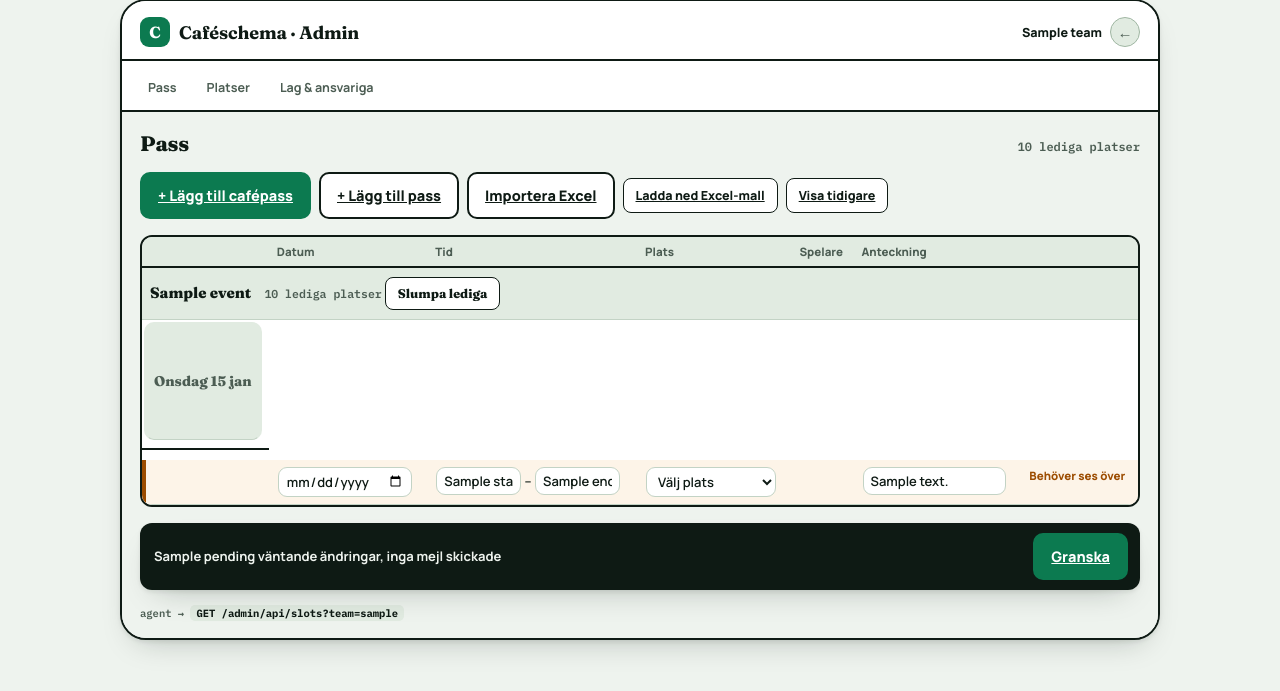
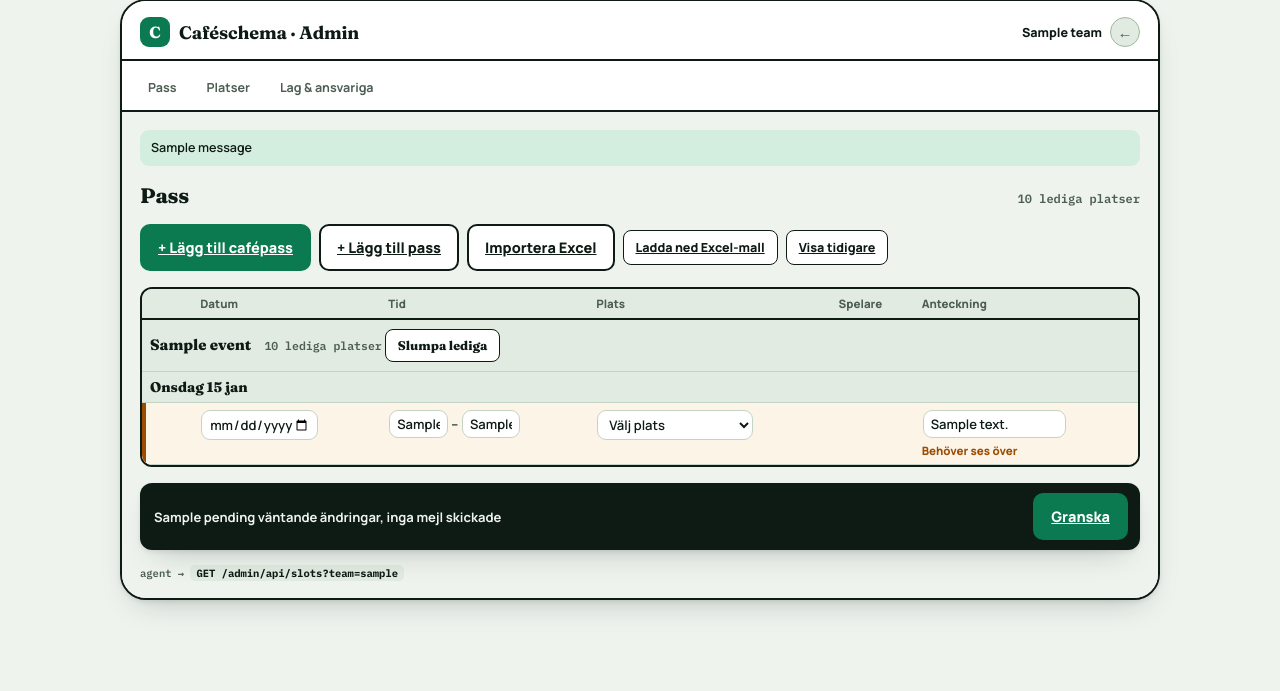
Before and after one commit to yarcod/cafeschema, a Flask app: template web/src/duty_web/templates/admin/pass.html in a window 1280 px wide. Shown: the part 25-716 px from the top of the page. Run offline with Flask 3, Linux system fonts and the light colour scheme; the template is opened without the code that fills it: most values are stand-ins (such as "Sample title", 1, 10 or a date in 2020); one stand-in notice (Sample message) is shown; parts of the project's set-up code (start-up, migrations or seed data) failed here and were passed over.

Commit message:
fix(web): autosave sparar tiderna ihop och Pass-tabellen får plats
Start och slut skickas tillsammans, en vägrad cell står kvar tills just den sparas, och Granska och Slumpa väntar på sista sparningen. Dagrubriken krockar inte längre med kalendern, tabellen ryms på skärmen och bara den scrollar på mobilen.

Co-Authored-By: Claude Opus 5.5 <noreply@anthropic.com>

```diff
--- a/web/src/duty_web/static/admin.css
+++ b/web/src/duty_web/static/admin.css
@@ -15,6 +15,9 @@ body.admin-body { padding-block: 24px; }
   /* clip, not hidden: hidden makes .bench a scroll container, and the
      Granska bar could then no longer stick to the viewport. */
   overflow: clip;
+  /* A flex item of body: without this it grows to the table's width and
+     the whole page scrolls instead of .pass-scroll. */
+  min-width: 0;
 }
 
 .bench-main { padding: 18px; display: flex; flex-direction: column; gap: 16px; background: var(--bg); }
@@ -126,28 +129,33 @@ body.admin-body { padding-block: 24px; }
 .pass-table .event-head th { text-align: left; font-family: 'Fraunces', serif; font-size: 15px; font-weight: 800; color: var(--ink); background: var(--surface-2); border-top: 2px solid var(--ink); border-bottom: 1px solid var(--line); padding: 9px 8px; }
 .pass-table tbody:first-of-type .event-head th { border-top: none; }
 .pass-table .event-head .count { font-family: 'IBM Plex Mono', monospace; font-size: 11.5px; font-weight: 600; color: var(--ink-dim); margin-left: 10px; }
-.pass-table .day { font-family: 'Fraunces', serif; font-weight: 800; font-size: 14px; background: var(--surface-2); }
-.pass-table .c-time, .pass-table .c-actions { white-space: nowrap; }
+.pass-table .pass-day { font-family: 'Fraunces', serif; font-weight: 800; font-size: 14px; background: var(--surface-2); }
+.pass-table .c-time { white-space: nowrap; }
 .pass-table .c-seats .seat { display: flex; gap: 6px; align-items: center; flex-wrap: wrap; margin-bottom: 4px; }
 .pass-table .c-seats .seat:last-child { margin-bottom: 0; }
 .pass-table .hint { display: block; }
 .pass-table .c-seats .hint { display: inline; }
 .pass-table .admin-input { padding: 4px 7px; border-width: 1.5px; font-size: 13px; }
 .pass-table .admin-input.note { width: 11em; }
+.pass-table .admin-input.time { width: 4.5em; }
+.pass-table input[type="date"].admin-input { width: 9em; }
+.pass-table select.admin-input { width: 12em; }
+.pass-table .row-actions { display: flex; flex-wrap: wrap; align-items: center; gap: 6px; margin-top: 4px; }
 .pass-table .admin-input[disabled] { opacity: .6; }
 .pass-table .cell { display: inline-block; border: 1.5px solid transparent; border-radius: 8px; }
 .pass-table .cell .admin-input { border-color: var(--line); }
 .pass-table .sign { display: inline-block; width: 20px; text-align: center; font-family: 'IBM Plex Mono', monospace; font-weight: 700; border-radius: 6px; }
 .pass-table tr.pend .sign { color: var(--warm); background: var(--warm-soft); }
-.pass-table tr.pend td:not(.day) { background: color-mix(in srgb, var(--warm-soft) 45%, var(--surface)); }
+.pass-table tr.pend td { background: color-mix(in srgb, var(--warm-soft) 45%, var(--surface)); }
 .pass-table tr.pend .cell-ch { border-color: var(--warm); background: var(--warm-soft); }
 .pass-table tr.pend .cell-ch .admin-input { border-color: var(--warm); font-weight: 800; }
-.pass-table tr.gone td:not(.c-actions) { text-decoration: line-through; color: var(--ink-dim); }
+.pass-table tr .cell.cell-err .admin-input { border-color: var(--danger); }
+.pass-table tr.gone td:not(.c-note) { text-decoration: line-through; color: var(--ink-dim); }
 .pass-table tr.gone .admin-input { text-decoration: line-through; }
 .pass-table tr.flag td:first-child { box-shadow: inset 4px 0 0 var(--warm); }
 .flag-note { font-size: 11.5px; font-weight: 800; color: var(--warm); }
 .row-alert:empty { display: none; }
-.row-alert { display: block; max-width: 18em; white-space: normal; }
+.row-alert { display: block; flex-basis: 100%; max-width: 18em; white-space: normal; }
 
 /* The bar stays in reach while the table scrolls. */
 .pending-bar { position: sticky; bottom: 12px; z-index: 5; display: flex; justify-content: space-between; align-items: center; gap: 10px; flex-wrap: wrap; background: var(--ink); color: var(--bg); border-radius: 12px; padding: 10px 12px 10px 14px; font-size: 13px; font-weight: 700; box-shadow: var(--shadow); }
--- a/web/src/duty_web/static/admin_pass.js
+++ b/web/src/duty_web/static/admin_pass.js
@@ -1,4 +1,5 @@
-// Autosave for the Pass table: each changed cell is staged as väntande at once.
+// Autosave for the Pass table: each changed cell is staged as väntande at once
+// (start and end as a pair).
 // Nothing else happens here; without JavaScript every row posts as a whole.
 (function () {
   'use strict';
@@ -31,6 +32,7 @@
       var link = document.createElement('a');
       link.className = 'btn btn-primary';
       link.href = table.getAttribute('data-granska');
+      link.setAttribute('data-save-first', '');
       link.textContent = 'Granska';
       actions.appendChild(link);
       bar.appendChild(text);
@@ -51,30 +53,59 @@
     });
   }
 
-  function say(tr, message) {
-    tr.querySelector('.row-alert').textContent = message;
+  // Refused cells, per row, so a later save elsewhere on the row doesn't hide one.
+  var refused = new WeakMap();
+  var refusals = 0;
+
+  function settle(tr, group, message) {
+    var messages = refused.get(tr) || {};
+    refused.set(tr, messages);
+    if (message) {
+      messages[group.key] = message;
+      refusals += 1;
+    } else {
+      delete messages[group.key];
+    }
+    group.inputs.forEach(function (input) {
+      input.closest('.cell').classList.toggle('cell-err', Boolean(message));
+    });
+    var left = Object.keys(messages).map(function (key) { return messages[key]; });
+    tr.querySelector('.row-alert').textContent = left.join(' ');
+  }
+
+  // Start and end are saved together, each checked against the other's new value.
+  function saveGroup(input, tr) {
+    if (input.name === 'start' || input.name === 'end') {
+      return {
+        key: 'time',
+        inputs: [tr.querySelector('input[name="start"]'), tr.querySelector('input[name="end"]')]
+      };
+    }
+    return { key: input.name, inputs: [input] };
   }
 
   function send(input) {
     var form = input.form;
     var tr = input.closest('tr');
+    var group = saveGroup(input, tr);
     var data = new FormData();
-    // The row's identity, never its other cells: only the changed field is staged.
+    // The row's identity and the cells being saved: the row's other cells stay out of it.
     ['csrf_token', 'slot_ids', 'entry_id'].forEach(function (name) {
       form.querySelectorAll('input[name="' + name + '"]').forEach(function (hidden) {
         data.append(name, hidden.value);
       });
     });
-    data.append(input.name, input.value);
+    group.inputs.forEach(function (cell) { data.append(cell.name, cell.value); });
     return fetch(form.action, {
       method: 'POST',
       body: data,
       credentials: 'same-origin',
+      keepalive: true,
       headers: { 'X-Autosave': '1', 'Accept': 'application/json' }
     }).then(function (response) {
       if (response.status === 200) {
         return response.json().then(function (body) {
-          say(tr, '');
+          settle(tr, group, '');
           paintRow(tr, body.row);
           paintBar(body.pending);
         });
@@ -83,12 +114,12 @@
         return response.json().then(function (body) {
           var errors = body.errors || {};
           var first = Object.keys(errors)[0];
-          say(tr, first ? errors[first] : GENERIC);
+          settle(tr, group, first ? errors[first] : GENERIC);
         });
       }
-      say(tr, response.status === 409 ? STALE : GENERIC);
+      settle(tr, group, response.status === 409 ? STALE : GENERIC);
     }).catch(function () {
-      say(tr, GENERIC);
+      settle(tr, group, GENERIC);
     });
   }
 
@@ -100,6 +131,29 @@
     queue = queue.then(function () { return send(input); });
   });
 
+  // Leaving the page must wait for the last cell. A save refused while
+  // waiting keeps the page, so its message isn't lost with it.
+  function afterSaves(go) {
+    var before = refusals;
+    queue.then(function () {
+      if (refusals === before) go();
+    });
+  }
+
+  document.addEventListener('click', function (event) {
+    var link = event.target.closest('a[data-save-first]');
+    if (!link || event.button !== 0 || event.ctrlKey || event.metaKey || event.shiftKey) return;
+    event.preventDefault();
+    afterSaves(function () { window.location.href = link.href; });
+  });
+
+  table.addEventListener('submit', function (event) {
+    var form = event.target;
+    if (!form.hasAttribute('data-save-first')) return;
+    event.preventDefault();
+    afterSaves(function () { form.submit(); });
+  });
+
   // Enter would press the row's first button, Ta bort. Leaving the cell is what saves.
   table.addEventListener('keydown', function (event) {
     if (event.key === 'Enter' && event.target.tagName === 'INPUT') {
--- /dev/null
+++ b/web/src/duty_web/templates/admin/_flashes.html
@@ -0,0 +1,3 @@
+{% for category, text in get_flashed_messages(with_categories=true) %}
+<div class="{{ 'warn-note' if category == 'warn' else 'notice' }}">{{ text }}</div>
+{% endfor %}
--- a/web/src/duty_web/templates/admin/pass.html
+++ b/web/src/duty_web/templates/admin/pass.html
@@ -45,7 +45,7 @@
     {% for seat in row.seats %}
     <span class="seat">
       <span class="cell{{ ' cell-ch' if seat.changed }}" data-field="seat-{{ seat.key }}">
-        <select name="seat-{{ seat.key }}" form="{{ fid }}" class="admin-input" aria-label="Plats {{ loop.index }}" {{ off }}>
+        <select name="seat-{{ seat.key }}" form="{{ fid }}" class="admin-input" aria-label="Spelare {{ loop.index }}" {{ off }}>
           <option value="">Ledigt</option>
           {% for p in players %}<option value="{{ p.id }}" {{ "selected" if p.id == seat.player_id }}>{{ p.name }}{{ " (ledarfamilj)" if p.exempt }}</option>{% endfor %}
         </select>
@@ -55,10 +55,9 @@
     </span>
     {% endfor %}
   </td>
-  <td>
+  <td class="c-note">
     <span class="cell{{ ' cell-ch' if 'note' in row.changed }}" data-field="note"><input name="note" form="{{ fid }}" class="admin-input note" value="{{ row.note or '' }}" placeholder="Anteckning" aria-label="Anteckning" {{ off }}></span>
-  </td>
-  <td class="c-actions">
+    <div class="row-actions">
     {% if row.status in ("live", "edit", "new") %}
     <button type="submit" form="{{ fid }}" formaction="{{ url_for('admin.do_action', slug=slug, name='pending.remove') }}" class="btn btn-sm">Ta bort</button>
     {% endif %}
@@ -67,11 +66,13 @@
     {% endif %}
     {% if row.conflict %}<span class="flag-note">Behöver ses över</span>{% endif %}
     <span class="row-alert field-error" role="alert"></span>
+    </div>
   </td>
 </tr>
 {% endmacro %}
 
 {% if done %}<div class="notice">Klart. Ändringen är genomförd.</div>{% endif %}
+{% include "admin/_flashes.html" %}
 <div class="section-head">
   <h2>Pass</h2>
   <span class="count">{{ open_seats }} {{ "ledig plats" if open_seats == 1 else "lediga platser" }}</span>
@@ -91,15 +92,15 @@
 <div class="pass-scroll">
 <table class="pass-table" data-granska="{{ url_for('admin.granska_batch', slug=slug) }}">
   <thead>
-    <tr><th><span class="visually-hidden">Status</span></th><th>Datum</th><th>Tid</th><th>Plats</th><th>Spelare</th><th>Anteckning</th><th><span class="visually-hidden">Åtgärder</span></th></tr>
+    <tr><th><span class="visually-hidden">Status</span></th><th>Datum</th><th>Tid</th><th>Plats</th><th>Spelare</th><th>Anteckning <span class="visually-hidden">och åtgärder</span></th></tr>
   </thead>
   {% for event in events %}
   <tbody>
-    <tr class="event-head"><th colspan="7" scope="colgroup">
+    <tr class="event-head"><th colspan="6" scope="colgroup">
       <span class="event-title">{{ event.title }}</span>
       <span class="count">{{ event.open_seats }} {{ "ledig plats" if event.open_seats == 1 else "lediga platser" }}</span>
       {% if event.open_seats > 0 %}
-      <form class="inline-form" method="post" action="{{ url_for('admin.do_action', slug=slug, name='pending.draw') }}">
+      <form class="inline-form" method="post" action="{{ url_for('admin.do_action', slug=slug, name='pending.draw') }}" data-save-first>
         <input type="hidden" name="csrf_token" value="{{ csrf_token() }}">
         <input type="hidden" name="event" value="{{ event.key }}">
         <button type="submit" class="btn btn-sm">Slumpa lediga</button>
@@ -107,7 +108,7 @@
       {% endif %}
     </th></tr>
     {% for day in event.days %}
-    <tr class="day-head"><td colspan="7" class="day">{% if day.date %}{{ day.date|weekday_sv|capitalize }} {{ day.date|short_date_sv }}{% else %}Datum ej satt{% endif %}</td></tr>
+    <tr class="pass-day-head"><td colspan="6" class="pass-day">{% if day.date %}{{ day.date|weekday_sv|capitalize }} {{ day.date|short_date_sv }}{% else %}Datum ej satt{% endif %}</td></tr>
     {% for row in day.rows %}{{ pass_row(row) }}{% endfor %}
     {% endfor %}
   </tbody>
@@ -120,7 +121,7 @@
 {% if pending %}
 <div class="pending-bar" data-pending-bar>
   <span class="pending-text" data-pending-text>{{ pending }} {{ "väntande ändring" if pending == 1 else "väntande ändringar" }}, inga mejl skickade</span>
-  <span class="pending-actions"><a class="btn btn-primary" href="{{ url_for('admin.granska_batch', slug=slug) }}">Granska</a></span>
+  <span class="pending-actions"><a class="btn btn-primary" href="{{ url_for('admin.granska_batch', slug=slug) }}" data-save-first>Granska</a></span>
 </div>
 {% endif %}
 <p class="agent-hint">agent → <b>GET /admin/api/slots?team={{ slug }}</b></p>
```
Also changed, not shown: web/tests/test_admin_pass.py (+19 -2 lines).
